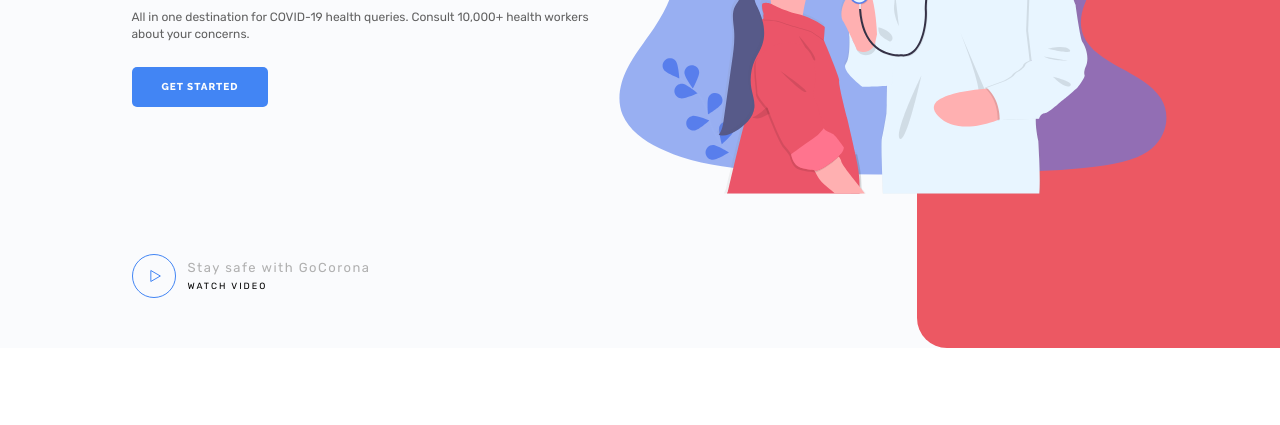
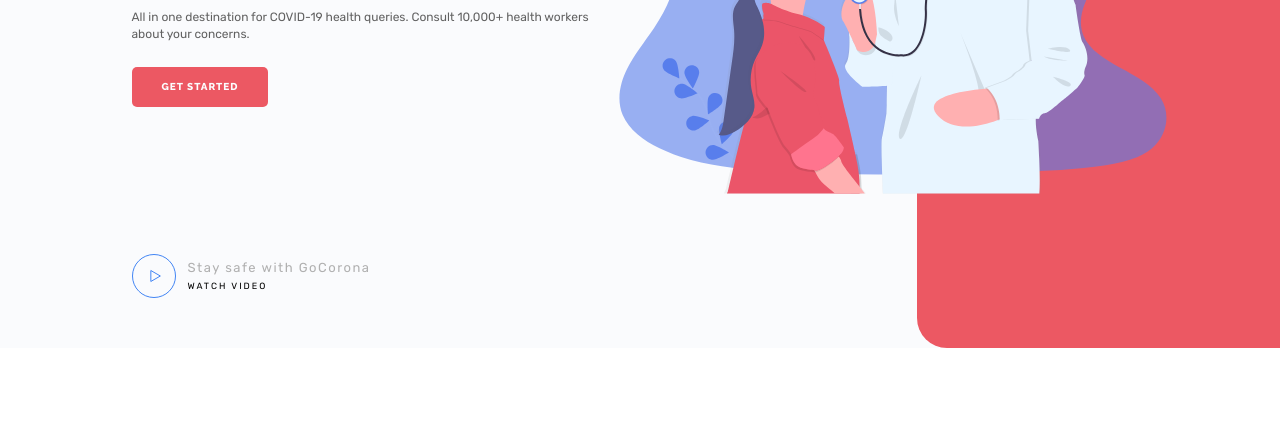
Before and after one commit to yuriy05/healthandcare, a plain HTML site: page index.html in a window 1280 px wide. In both pictures the pointer is over the link "GET STARTED". Shown: the part 351-776 px from the top of the page. Drawn offline with Linux system fonts and the light colour scheme.

Commit message:
Add files via upload

```diff
--- a/style.css
+++ b/style.css
@@ -211,6 +211,7 @@ transition: background-color 0.3s ease 0s;
 position: relative;
 
 }
+
 /******menu burger *******/
 .close-icon-menu,
 .icon-menu{
@@ -762,7 +763,10 @@ padding: 45px 0px;
     justify-content: center;
     align-items: center;
 }
-
+.block-text__button:hover {
+    background-color: #ec5863;
+    transition: 0.3s ease 0s;
+}
 
 @media (max-width:1087px) {
    .health__column  {
```
